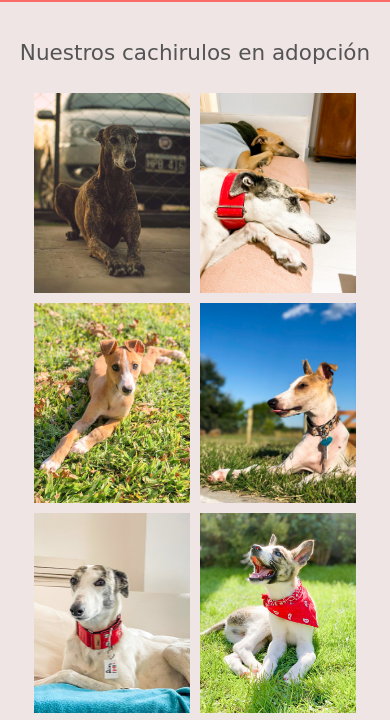
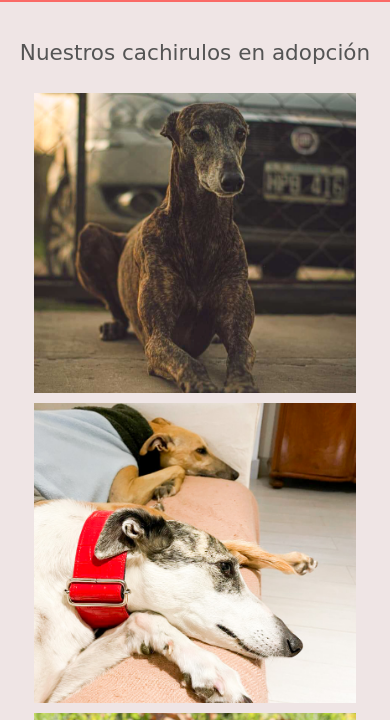
Before and after one commit to magalicostas/PFCostas, a website: page pages/adopt.html in a window 390 px wide. Shown: the part 73-793 px from the top of the page. Drawn offline with nearby package versions, Linux system fonts and the light colour scheme; a web font is replaced by a local one.

Commit message:
Update adopt gallery responsive design

```diff
--- a/scss/pages/_adopt.scss
+++ b/scss/pages/_adopt.scss
@@ -19,9 +19,14 @@
   }
   @include responsive(tablet) {
     padding: 0;
-
-    &-gallery__item {
-      height: 200px;
+    &-gallery {
+      grid-template-columns: 1fr 1fr;
+      grid-gap: 15px;
+      padding: 0 calc(10vw - 5px);
+      &__item {
+        width: 40vw;
+        height: 300px;
+      }
     }
   }
   @include responsive(phone) {
@@ -30,13 +35,10 @@
     }
 
     &-gallery {
-      grid-template-columns: 1fr 1fr;
+      grid-template-columns: 1fr;
       grid-gap: 10px;
-      padding: 0 calc(10vw - 5px);
       &__item {
-        width: 40vw;
-        height: 200px;
-        object-fit: cover;
+        width: 100%;
       }
     }
   }
```
Also changed, not shown: css/main.css.
